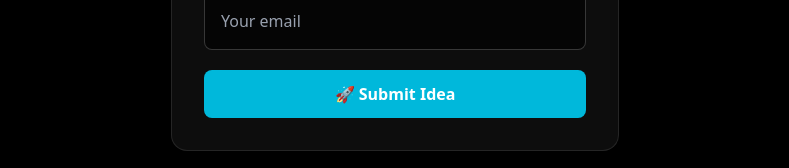
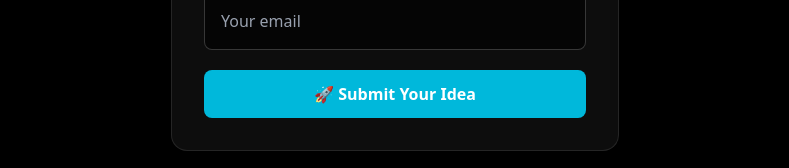
Before and after one commit to SASTxNST/Nebula_Last, a Next.js app: page /ideabox in a window 1280 px wide. Shown: the part 458-626 px from the top of the page, without its empty margins (245-1034 px from the left). Built offline with nearby package versions, Linux system fonts and the light colour scheme.

Commit message:
Idea Section minor changes

```diff
--- a/src/app/ideabox/page.jsx
+++ b/src/app/ideabox/page.jsx
@@ -27,7 +27,7 @@ const IdeaForm = () => {
       const result = await response.json();
 
       if (result.success) {
-        setStatus("✅ Sent successfully!");
+        setStatus("Your Idea has been Submitted!");
         setIdea("");
         setEmail("");
       } else {
@@ -73,7 +73,7 @@ const IdeaForm = () => {
             type="submit"
             className="rounded-lg bg-cyan-500 py-3 font-semibold text-white transition hover:bg-cyan-600"
           >
-            🚀 Submit Idea
+            🚀 Submit Your Idea
           </button>
 
           {status && (
```
